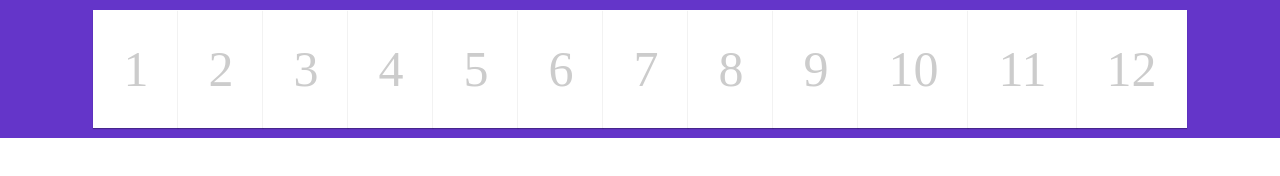
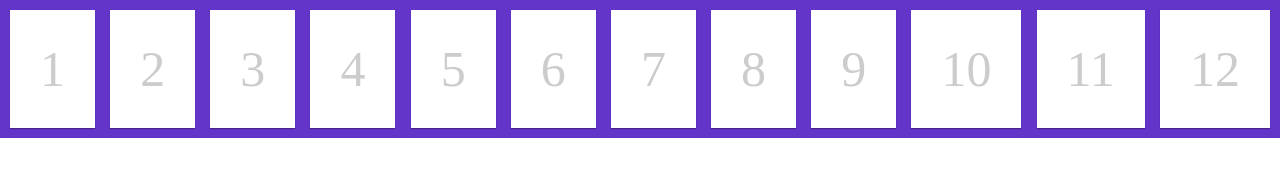
Before and after one commit to xiaobin1204/flexbox, a website: page index.html in a window 1280 px wide. Drawn offline with Linux system fonts and the light colour scheme.

Commit message:
给元素间添加间隔

```diff
--- a/styles/style.css
+++ b/styles/style.css
@@ -1,6 +1,6 @@
 .container {
   /*行内容器*/
   display: flex;
-  /*元素间的间距对齐 居中对齐显示*/
-  justify-content: center;
+  /*元素间的间距对齐 添加间隔*/
+  justify-content: space-between;
 }
```
